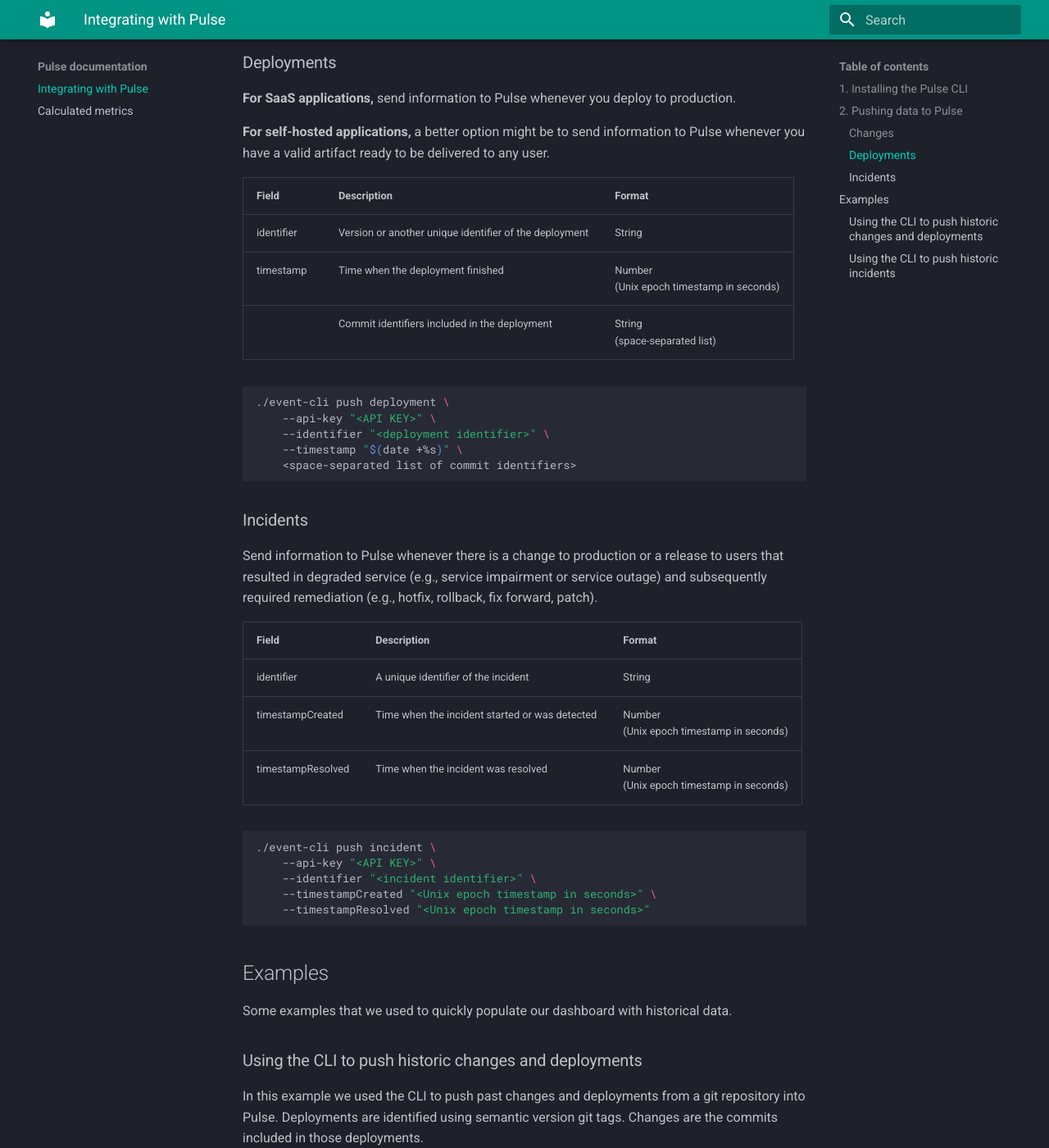
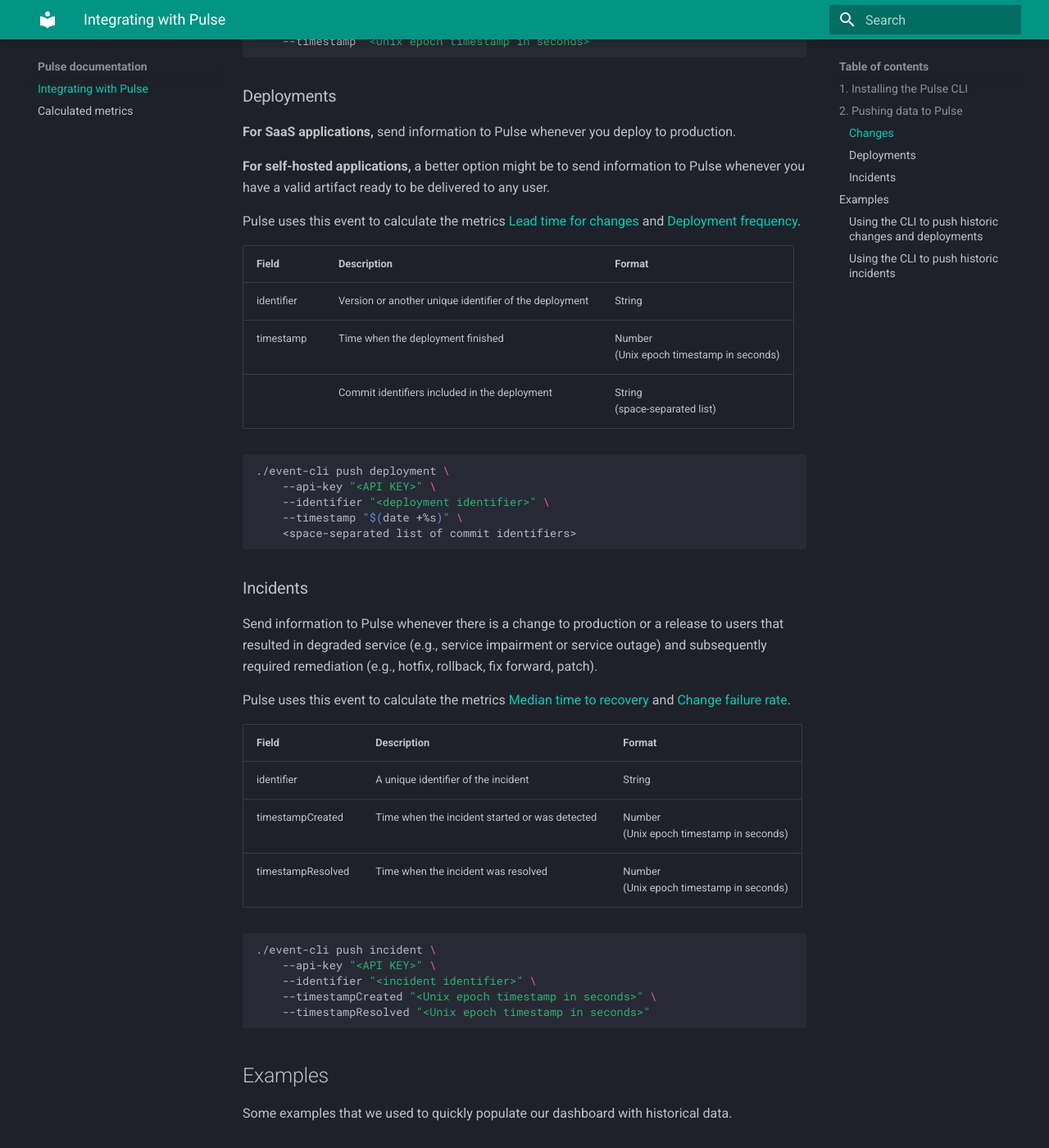
Before and after one commit to codacy/pulse-user-docs, an MkDocs documentation site: the page built from docs/index.md, in a window 1280 px wide and 1400 px high, scrolled down 2378 px. Shown: the whole window at 82% size. Built offline with MkDocs 1.6.1 and Material for MkDocs 9.7.7, drawn with Linux system fonts in a browser that asks for light colours; some of the changed text lies outside the part shown.

Commit message:
feature: Mention metrics that each event helps to measure
This correlation is to help explain why the users need to send
information about the particular events.

````diff
--- a/docs/index.md
+++ b/docs/index.md
@@ -58,6 +58,8 @@
 
 Send information to Pulse whenever a commit is pushed to a repository.
 
+Pulse uses this event to calculate the metric [Lead time for changes](metrics.md#lead-time-for-changes).
+
 | Field      | Description                                             | Format                                       |
 | ---------- | ------------------------------------------------------- | -------------------------------------------- |
 | identifier | The commit identifier                                   | String                                       |
@@ -70,13 +72,16 @@
     --timestamp "<Unix epoch timestamp in seconds>"
 ```
 
+<!-- IDEA
+     Consider including example snippets for the webhook -->
+
 ### Deployments
-
-<!-- TODO Relate each event to the metrics that they will help to calculate -->
 
 **For SaaS applications,** send information to Pulse whenever you deploy to production.
 
 **For self-hosted applications,** a better option might be to send information to Pulse whenever you have a valid artifact ready to be delivered to any user.
+
+Pulse uses this event to calculate the metrics [Lead time for changes](metrics.md#lead-time-for-changes) and [Deployment frequency](metrics.md#deployment-frequency).
 
 | Field      | Description                                            | Format                                       |
 | ---------- | ------------------------------------------------------ | -------------------------------------------- |
@@ -92,12 +97,11 @@
     <space-separated list of commit identifiers>
 ```
 
-<!-- IDEA
-     Consider including example snippets for the webhook -->
-
 ### Incidents
 
 Send information to Pulse whenever there is a change to production or a release to users that resulted in degraded service (e.g., service impairment or service outage) and subsequently required remediation (e.g., hotfix, rollback, fix forward, patch).
+
+Pulse uses this event to calculate the metrics [Median time to recovery](metrics.md#median-time-to-recover) and [Change failure rate](metrics.md#change-failure-rate).
 
 | Field             | Description                                    | Format                                       |
 | ----------------- | ---------------------------------------------- | -------------------------------------------- |
````
